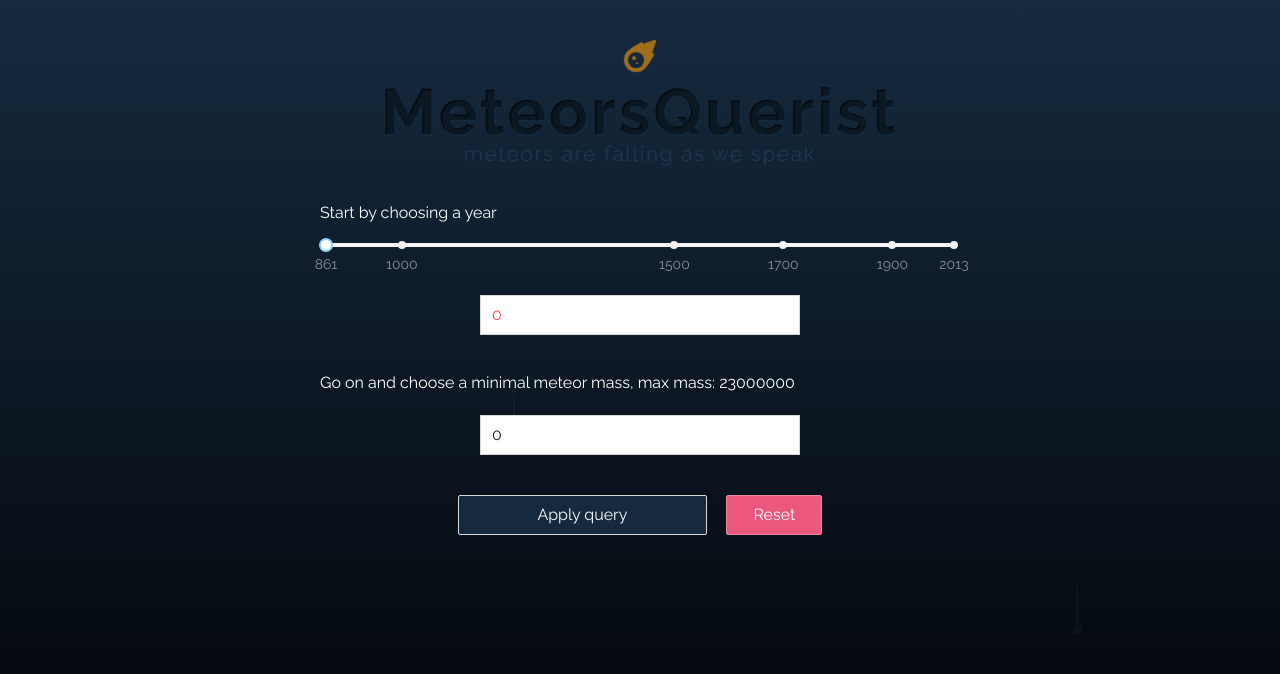
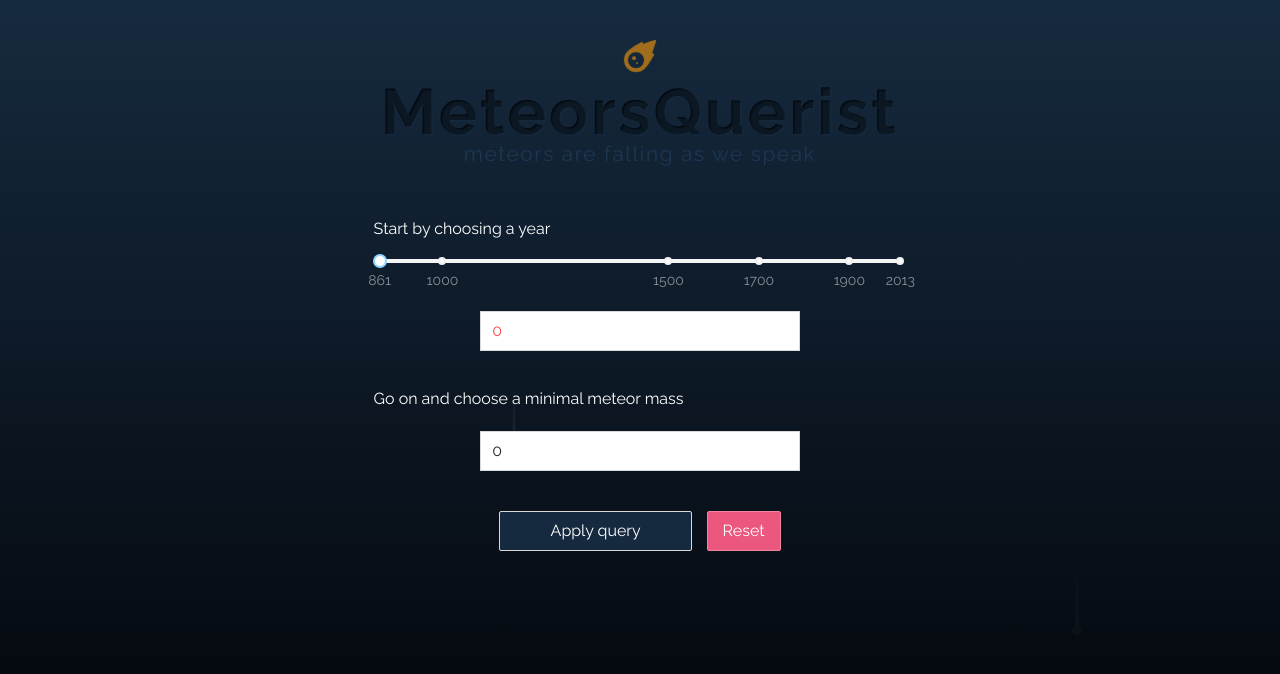
Before and after one commit to Nivsha08/NASAMeteorsVisualizer, a React (Create React App) app: page / in a window 1280 px wide. Shown: the top 674 px of the page. Built offline with nearby package versions, Linux system fonts and the light colour scheme.

Commit message:
preperaing map view

```diff
--- a/src/components/app/App.scss
+++ b/src/components/app/App.scss
@@ -5,9 +5,15 @@
     height: 100%;
     display: flex;
     flex-direction: column;
-    align-items: center;
     background-color: transparent;
     position: relative;
+
+    .query-row {
+        display: flex;
+        flex-direction: row;
+        justify-content: center;
+        padding: 1rem 3rem;
+    }
 
     &::before {
         content: "";
--- a/src/components/app/App.tsx
+++ b/src/components/app/App.tsx
@@ -13,6 +13,7 @@ const App = () => {
     const [dataset, setDataset] = useState<MeteorProperties[]>([]);
     const [searcher, setSearcher] = useState<MeteorsSearcher | null>(null);
     const [queryKey, setQueryKey] = useState<number>(0);
+    const [detailsView, showDetails] = useState<boolean>(false);
 
     useEffect(() => {
         const setApplicationDataset = async () => {
@@ -27,20 +28,33 @@ const App = () => {
         setQueryKey(queryKey + 1);
     };
 
+    const toggleDetailsView = () => {
+        showDetails(!detailsView);
+    };
+
     return (
         <div className="app">
-            <Header title="MeteorsQuerist"
-                    subtitle="meteors are falling as we speak"/>
+            <div className="header-row">
+                <Header title="MeteorsQuerist"
+                        subtitle="meteors are falling as we speak"/>
+            </div>
             {
                 searcher ?
-                    <>
+                    <div className="query-row">
                         <QueryManager dataset={dataset}
                                       searcher={searcher as MeteorsSearcher}
                                       updateSearcher={setSearcher}
                                       onQuery={updateQueryKey}
+                                      detailsVisible={detailsView}
+                                      toggleDetails={toggleDetailsView}
                                       queryKey={queryKey}/>
-                        <FallingMeteors />
-                    </>
+                        {
+                                <div className={`map-wrapper ${detailsView ? "visible" : "dismissed"}`}>
+                                    {/*<span style={{color: "white"}}>map view!</span>*/}
+                                </div>
+                        }
+                        <FallingMeteors/>
+                    </div>
                     : null
             }
         </div>
--- a/src/components/massSelector/MassSelector.scss
+++ b/src/components/massSelector/MassSelector.scss
@@ -3,7 +3,7 @@
 .mass-selector-wrapper {
     display: flex;
     flex-direction: column;
-    width: 50%;
+    width: 90%;
     margin: 1rem 0;
 }
 
@@ -19,7 +19,7 @@
     justify-content: center;
     align-items: center;
     .mass-input {
-        width: 50%;
+        width: 60%;
         align-self: center;
         margin: 1rem 0;
         border-radius: 0;
--- a/src/components/massSelector/MassSelector.tsx
+++ b/src/components/massSelector/MassSelector.tsx
@@ -17,7 +17,7 @@ const MassSelector = (props: MassSelectorProps) => {
 
     return (
         <div className="mass-selector-wrapper">
-            <span className={"instruction"}>Go on and choose a minimal meteor mass, max mass: {props.maxMass}</span>
+            <span className={"instruction"}>Go on and choose a minimal meteor mass</span>
             <div className="input-wrapper">
                 <InputNumber className={"mass-input"}
                              value={props.value}
--- a/src/components/queryManager/QueryManager.scss
+++ b/src/components/queryManager/QueryManager.scss
@@ -1,7 +1,32 @@
 @import "../../styles/colors";
+
+.query-manager-wrapper {
+    display: flex;
+    flex-direction: column;
+    align-items: center;
+    flex-basis: 50%;
+    transition: flex-basis 1s 0s ease-out;
+}
+
+.map-wrapper {
+    transition: flex-basis 1s 0s ease-out;
+    //border: 1px solid red;
+    border-radius: 2rem;
+
+    &.visible {
+        flex-basis: 50%;
+        animation: fadeInUp 1s;
+    }
+
+    &.dismissed {
+        flex-basis: 0;
+        animation: fadeOutDown 1s;
+    }
+}
 
 .notification {
     background-color: transparentize(get-color-weight($primary, 500), .5);
+
     div[class$="-message"] {
         font-size: .95rem;
         color: $white;
@@ -10,24 +35,28 @@
 
 .buttons-wrapper {
     padding: .5rem 0;
-    width: 30%;
+    width: 50%;
     display: flex;
     flex-direction: row;
     align-items: center;
     justify-content: space-around;
+
     .apply-button {
         flex-basis: 65%;
         color: $white;
         background-color: get-color-weight($primary, 600);
+
         &:hover {
             background-color: get-color-weight($primary, 500);
         }
     }
+
     .reset-button {
         flex-basis: 25%;
         color: $white;
         border-color: get-color-weight($danger, 200);
         background-color: get-color-weight($danger, 300);
+
         &:hover {
             border-color: get-color-weight($danger, 300);
             background-color: get-color-weight($danger, 400);
--- a/src/components/queryManager/QueryManager.tsx
+++ b/src/components/queryManager/QueryManager.tsx
@@ -13,6 +13,8 @@ interface QueryManagerProps {
     searcher: MeteorsSearcher;
     updateSearcher: (newSearcher: MeteorsSearcher) => void;
     queryKey: number;
+    toggleDetails: () => void;
+    detailsVisible: boolean;
     onQuery: () => void;
 }
 
@@ -85,7 +87,7 @@ const QueryManager = (props: QueryManagerProps) => {
     };
 
     return (
-        <>
+        <div className="query-manager-wrapper">
             <YearSelector value={year} setValue={setYear}
                           minYear={props.searcher.minYear}
                           maxYear={props.searcher.maxYear}/>
@@ -99,10 +101,13 @@ const QueryManager = (props: QueryManagerProps) => {
             </div>
             {
                 summaryVisible ?
-                    <ResultSummary meteors={props.searcher.result} key={props.queryKey}/>
+                    <ResultSummary meteors={props.searcher.result}
+                                   detailsVisible={props.detailsVisible}
+                                   toggleDetails={props.toggleDetails}
+                                   key={props.queryKey}/>
                     : null
             }
-        </>
+        </div>
     )
 };
 
--- a/src/components/resultSummary/ResultSummary.tsx
+++ b/src/components/resultSummary/ResultSummary.tsx
@@ -2,10 +2,12 @@ import React from "react";
 import Meteor from "../../models/Meteor";
 import "./ResultSummary.scss";
 import {Button} from "antd";
-import {PlusOutlined} from "@ant-design/icons";
+import {PlusOutlined, MinusOutlined} from "@ant-design/icons";
 
 interface ResultSummaryProps {
     meteors: Meteor[];
+    detailsVisible: boolean;
+    toggleDetails: () => void;
 }
 
 const ResultSummary = (props: ResultSummaryProps) => {
@@ -16,7 +18,9 @@ const ResultSummary = (props: ResultSummaryProps) => {
             <span className="bottom-summary">meteors fit the criteria</span>
             {
                 (props.meteors.length > 0) ?
-                    <Button className="details-button" type={"link"}>details <PlusOutlined /></Button>
+                    <Button onClick={props.toggleDetails} className="details-button" type={"link"}>
+                        details {props.detailsVisible ? <MinusOutlined /> : <PlusOutlined />}
+                    </Button>
                     : null
             }
         </div>
--- a/src/components/yearSelector/YearSelector.scss
+++ b/src/components/yearSelector/YearSelector.scss
@@ -3,7 +3,7 @@
 .year-selector-wrapper {
     display: flex;
     flex-direction: column;
-    width: 50%;
+    width: 90%;
 }
 
 .instruction {
@@ -18,7 +18,7 @@
     justify-content: center;
     align-items: center;
     .year-input {
-        width: 50%;
+        width: 60%;
         align-self: center;
         margin: 1rem 0;
         border-radius: 0;
```
